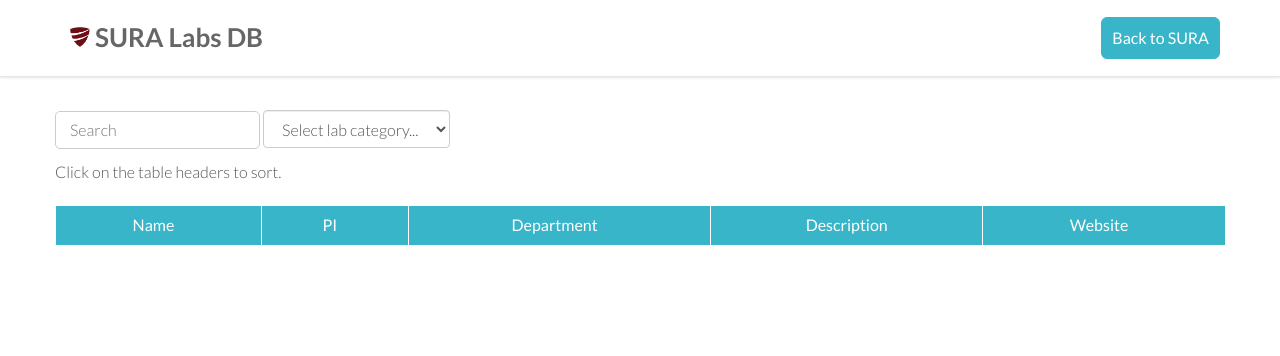
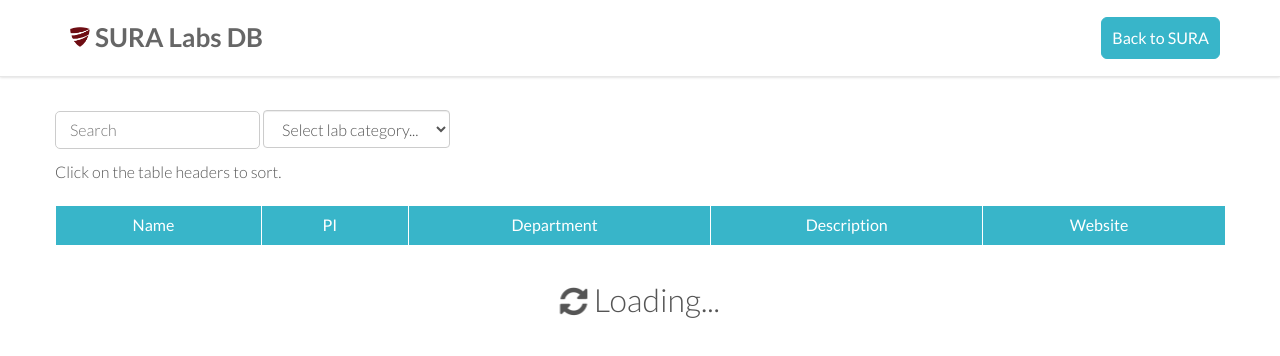
Before and after one commit to ciwang/sura-website, a plain HTML site: page labdb/index.html in a window 1280 px wide. Drawn offline with Linux system fonts and the light colour scheme; a script that the page names is missing.

Commit message:
Add loading spinner to labdb page

```diff
--- a/labdb/assets/css/labdb.css
+++ b/labdb/assets/css/labdb.css
@@ -27,6 +27,11 @@ td {
 }
 .contact {
   font-style: italic;
+}
+#loading_spinner {
+  font-size: 2em;
+  margin-top: 1em;
+  text-align: center;
 }
 
 /********************
--- a/labdb/assets/js/listscript.js
+++ b/labdb/assets/js/listscript.js
@@ -31,6 +31,9 @@ var updateResults = function(error, options, response) {
     $("a.website").each( function() {
       $( this ).attr("href", $( this ).text());
     });
+
+    // hide loading spinner
+    $("#loading_spinner").hide();
 }
 
 var params = {
--- a/labdb/index.html
+++ b/labdb/index.html
@@ -89,6 +89,9 @@
     </tbody>
 
     </table>
+    <div id="loading_spinner">
+      <i class="fa fa-refresh fa-spin"></i> Loading...
+    </div>
   </div>
   <!-- DB end -->
 
```
